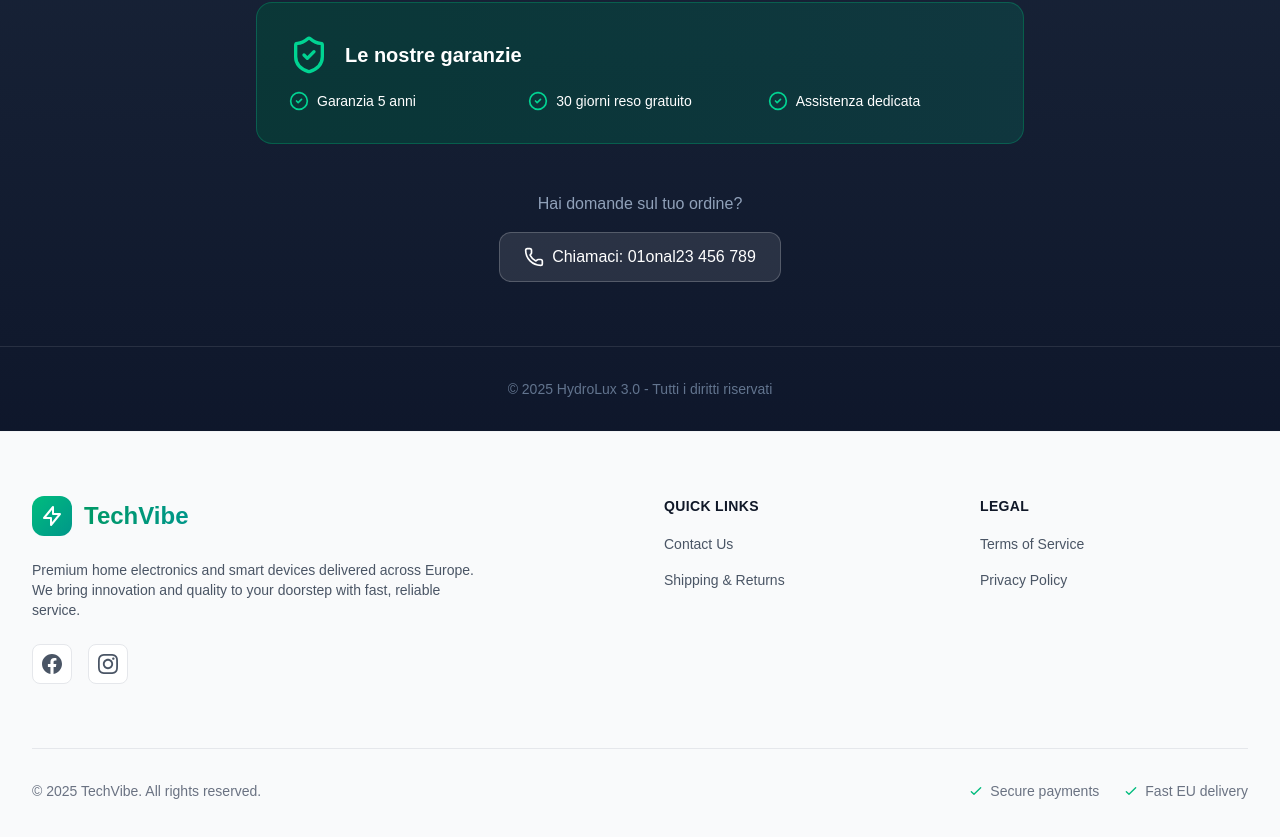
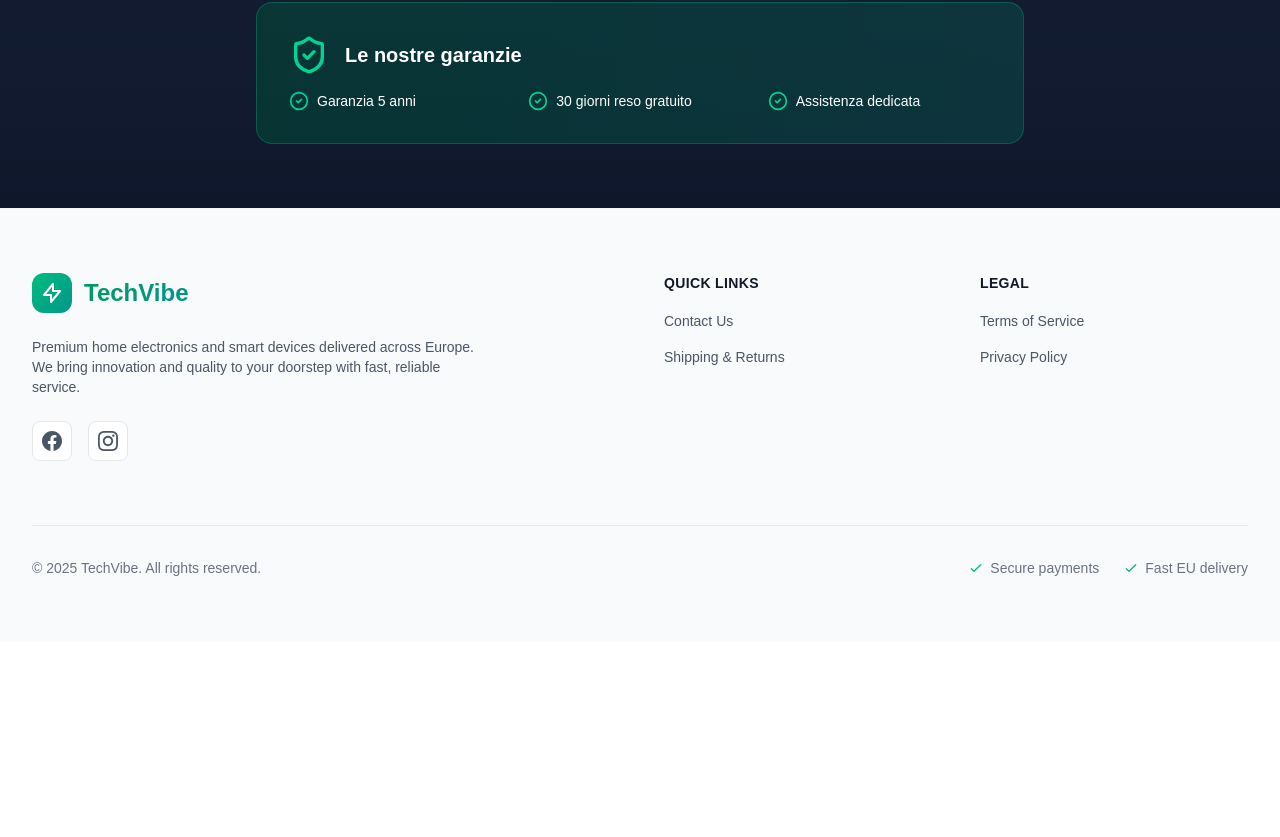
Before and after one commit to dailyeudor49-netizen/linux, a Next.js app: page /instant-hot/thank-you in a window 1280 px wide. Shown: the part 1179-2016 px from the top of the page. After the commit the page ends 1821 px from the top, so only its background shows below. Built offline with nearby package versions, Linux system fonts and the light colour scheme.

Commit message:
Validazione form e pulizia thank you page
- Aggiunto required a tutti i campi del form ordine
- Rimosso footer e sezione contatti dalla thank you page

🤖 Generated with [Claude Code](https://claude.com/claude-code)

Co-Authored-By: Claude <noreply@anthropic.com>

```diff
--- a/app/instant-hot/page.tsx
+++ b/app/instant-hot/page.tsx
@@ -439,6 +439,7 @@ export default function LandingPage() {
                           <input
                             type="text"
                             placeholder="Mario Rossi"
+                            required
                             className="w-full px-4 py-3 rounded-xl bg-white/10 border border-white/20 text-white placeholder-slate-400 focus:outline-none focus:border-yellow-400 transition-colors"
                           />
                         </div>
@@ -447,6 +448,7 @@ export default function LandingPage() {
                           <input
                             type="tel"
                             placeholder="+39 333 1234567"
+                            required
                             className="w-full px-4 py-3 rounded-xl bg-white/10 border border-white/20 text-white placeholder-slate-400 focus:outline-none focus:border-yellow-400 transition-colors"
                           />
                         </div>
@@ -455,6 +457,7 @@ export default function LandingPage() {
                           <input
                             type="text"
                             placeholder="Via Roma 1, 00100 Roma"
+                            required
                             className="w-full px-4 py-3 rounded-xl bg-white/10 border border-white/20 text-white placeholder-slate-400 focus:outline-none focus:border-yellow-400 transition-colors"
                           />
                         </div>
@@ -554,6 +557,7 @@ export default function LandingPage() {
                       <input
                         type="text"
                         placeholder="Mario Rossi"
+                        required
                         className="w-full px-4 py-3 rounded-xl bg-white/10 border border-white/20 text-white placeholder-slate-400 focus:outline-none focus:border-yellow-400 transition-colors"
                       />
                     </div>
@@ -562,6 +566,7 @@ export default function LandingPage() {
                       <input
                         type="tel"
                         placeholder="+39 333 1234567"
+                        required
                         className="w-full px-4 py-3 rounded-xl bg-white/10 border border-white/20 text-white placeholder-slate-400 focus:outline-none focus:border-yellow-400 transition-colors"
                       />
                     </div>
@@ -570,6 +575,7 @@ export default function LandingPage() {
                       <input
                         type="text"
                         placeholder="Via Roma 1, 00100 Roma"
+                        required
                         className="w-full px-4 py-3 rounded-xl bg-white/10 border border-white/20 text-white placeholder-slate-400 focus:outline-none focus:border-yellow-400 transition-colors"
                       />
                     </div>
--- a/app/instant-hot/thank-you/page.tsx
+++ b/app/instant-hot/thank-you/page.tsx
@@ -2,7 +2,7 @@
 
 import React from 'react';
 import { motion } from 'framer-motion';
-import { CheckCircle2, Truck, Phone, Clock, ShieldCheck, ArrowRight } from 'lucide-react';
+import { CheckCircle2, Truck, Phone, Clock, ShieldCheck } from 'lucide-react';
 
 export default function ThankYouPage() {
   return (
@@ -160,32 +160,8 @@ export default function ThankYouPage() {
             </div>
           </motion.div>
 
-          {/* Support CTA */}
-          <motion.div
-            initial={{ opacity: 0 }}
-            animate={{ opacity: 1 }}
-            transition={{ delay: 1.4 }}
-            className="mt-12 text-center"
-          >
-            <p className="text-slate-400 mb-4">Hai domande sul tuo ordine?</p>
-            <a
-              href="tel:+390123456789"
-              className="inline-flex items-center gap-2 bg-white/10 hover:bg-white/20 border border-white/20 px-6 py-3 rounded-xl transition-all cursor-pointer"
-            >
-              <Phone className="w-5 h-5" />
-              <span>Chiamaci: 01onal23 456 789</span>
-            </a>
-          </motion.div>
-
         </div>
       </div>
-
-      {/* Footer */}
-      <footer className="border-t border-white/10 py-8">
-        <div className="container mx-auto px-4 text-center text-slate-500 text-sm">
-          <p>&copy; 2025 HydroLux 3.0 - Tutti i diritti riservati</p>
-        </div>
-      </footer>
 
     </div>
   );
```
